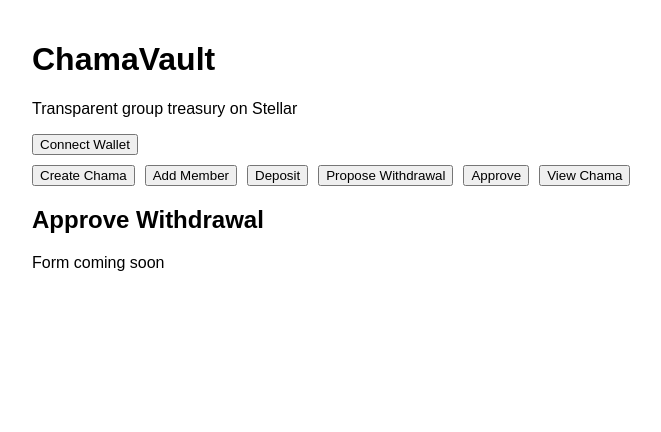
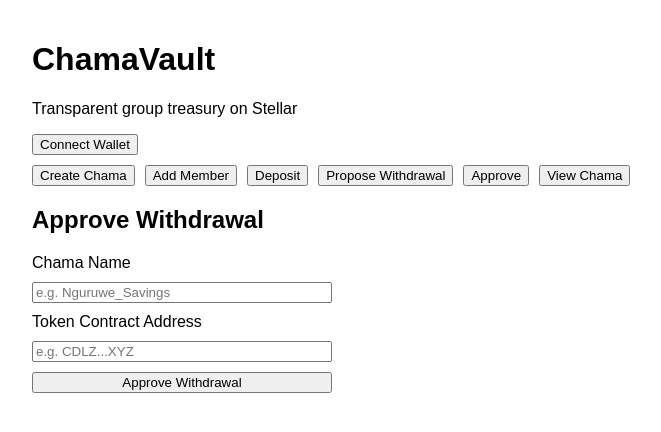
Before and after one commit to Gh7-Dev/ChamaWallet, a React (Vite) app in the folder chamavault-frontend/: page / in a window 1280 px wide. Both pictures are taken after a click on the button "Approve". Shown: the top 432 px of the page, without its empty margins (308-969 px from the left). Built offline with nearby package versions, Linux system fonts and the light colour scheme.

Commit message:
Implement View Chama, Approve Withdrawal, fix timeouts and error handling

```diff
--- a/chamavault-frontend/src/App.jsx
+++ b/chamavault-frontend/src/App.jsx
@@ -44,8 +44,8 @@
         {page === "addMember" && <AddMember walletAddress={walletAddress} />}
         {page === "deposit" && <Deposit walletAddress={walletAddress} />}
         {page === "propose" && <ProposeWithdrawal walletAddress={walletAddress} />}
-        {page === "approve" && <ApproveWithdrawal />}
-        {page === "view" && <ViewChama />}
+        {page === "approve" && <ApproveWithdrawal walletAddress={walletAddress} />}
+        {page === "view" && <ViewChama walletAddress={walletAddress} />}
       </div>
     </div>
   );
@@ -84,7 +84,7 @@
             new Address(walletAddress).toScVal()
           )
         )
-        .setTimeout(30)
+        .setTimeout(120)
         .build();
 
       const prepared = await server.prepareTransaction(tx);
@@ -159,7 +159,7 @@
             new Address(newMember).toScVal()
           )
         )
-        .setTimeout(30)
+        .setTimeout(120)
         .build();
 
       const prepared = await server.prepareTransaction(tx);
@@ -243,7 +243,7 @@
             nativeToScVal(ledger.sequence + 100, { type: "u32" })
           )
         )
-        .setTimeout(30)
+        .setTimeout(120)
         .build();
       const preparedApprove = await server.prepareTransaction(approveTx);
       const approveSign = await signTransaction(preparedApprove.toXDR(), { networkPassphrase: Networks.TESTNET });
@@ -274,7 +274,7 @@
             nativeToScVal(amountInStroops, { type: "i128" })
           )
         )
-        .setTimeout(30)
+        .setTimeout(120)
         .build();
       const preparedDeposit = await server.prepareTransaction(depositTx);
       const depositSign = await signTransaction(preparedDeposit.toXDR(), { networkPassphrase: Networks.TESTNET });
@@ -363,7 +363,7 @@
             new Address(recipient).toScVal()
           )
         )
-        .setTimeout(30)
+        .setTimeout(120)
         .build();
 
       const prepared = await server.prepareTransaction(tx);
@@ -407,11 +407,133 @@
     </div>
   );
 }
-function ApproveWithdrawal() {
-  return <div><h2>Approve Withdrawal</h2><p>Form coming soon</p></div>;
+function ApproveWithdrawal({ walletAddress }) {
+  const [chamaName, setChamaName] = useState("");
+  const [tokenId, setTokenId] = useState("");
+  const [status, setStatus] = useState("");
+
+  const handleApprove = async () => {
+    if (!chamaName) { setStatus("Please enter a chama name"); return; }
+    if (!tokenId) { setStatus("Please enter a token contract address"); return; }
+    if (!walletAddress) { setStatus("Please connect wallet first"); return; }
+    try {
+      setStatus("Building transaction...");
+      const StellarSdk = await import("@stellar/stellar-sdk");
+      const { Contract, TransactionBuilder, Networks, BASE_FEE, nativeToScVal, Address } = StellarSdk;
+      const server = new StellarSdk.rpc.Server("https://soroban-testnet.stellar.org");
+      const { signTransaction } = await import("@stellar/freighter-api");
+
+      const account = await server.getAccount(walletAddress);
+      const tx = new TransactionBuilder(account, { fee: "1000000", networkPassphrase: Networks.TESTNET })
+        .addOperation(
+          new Contract(CONTRACT_ID).call(
+            "approve_withdrawal",
+            nativeToScVal(chamaName.replace(/ /g, "_"), { type: "symbol" }),
+            new Address(walletAddress).toScVal(),
+            new Address(tokenId).toScVal()
+          )
+        )
+        .setTimeout(60)
+        .build();
+
+      const prepared = await server.prepareTransaction(tx);
+      const signResult = await signTransaction(prepared.toXDR(), { networkPassphrase: Networks.TESTNET });
+      if (signResult.error) throw new Error(signResult.error);
+      const result = await server.sendTransaction(
+        StellarSdk.TransactionBuilder.fromXDR(signResult.signedTxXdr, Networks.TESTNET)
+      );
+      if (result.status === "ERROR") throw new Error(JSON.stringify(result.errorResult));
+
+      setStatus("Confirming...");
+      let confirmed;
+      for (let i = 0; i < 30; i++) {
+        await new Promise(r => setTimeout(r, 2000));
+        confirmed = await server.getTransaction(result.hash);
+        if (confirmed.status !== "NOT_FOUND") break;
+      }
+      if (confirmed.status === "SUCCESS") {
+        setStatus("Approval submitted! Tx: " + result.hash);
+      } else {
+        throw new Error("Transaction failed: " + confirmed.status);
+      }
+    } catch (err) {
+      setStatus("Error: " + (err?.message || JSON.stringify(err)));
+    }
+  };
+
+  return (
+    <div>
+      <h2>Approve Withdrawal</h2>
+      <div style={{ display: "flex", flexDirection: "column", gap: "10px", maxWidth: "300px" }}>
+        <label>Chama Name</label>
+        <input type="text" value={chamaName} onChange={(e) => setChamaName(e.target.value.replace(/ /g, "_"))} placeholder="e.g. Nguruwe_Savings" />
+        <label>Token Contract Address</label>
+        <input type="text" value={tokenId} onChange={(e) => setTokenId(e.target.value.trim())} placeholder="e.g. CDLZ...XYZ" />
+        <button onClick={handleApprove}>Approve Withdrawal</button>
+        {status && <p>{status}</p>}
+      </div>
+    </div>
+  );
 }
-function ViewChama() {
-  return <div><h2>View Chama</h2><p>Form coming soon</p></div>;
+function ViewChama({ walletAddress }) {
+  const [chamaName, setChamaName] = useState("");
+  const [chama, setChama] = useState(null);
+  const [status, setStatus] = useState("");
+
+  const handleView = async () => {
+    if (!chamaName) { setStatus("Please enter a chama name"); return; }
+    if (!walletAddress) { setStatus("Please connect wallet first"); return; }
+    try {
+      setStatus("Fetching...");
+      const StellarSdk = await import("@stellar/stellar-sdk");
+      const { Contract, nativeToScVal, scValToNative, rpc, Account, TransactionBuilder, Networks } = StellarSdk;
+      const server = new rpc.Server("https://soroban-testnet.stellar.org");
+
+      const result = await server.simulateTransaction(
+        new TransactionBuilder(
+          new Account(walletAddress, "0"),
+          { fee: "100", networkPassphrase: Networks.TESTNET }
+        )
+          .addOperation(
+            new Contract(CONTRACT_ID).call(
+              "get_chama",
+              nativeToScVal(chamaName.replace(/ /g, "_"), { type: "symbol" })
+            )
+          )
+          .setTimeout(120)
+          .build()
+      );
+
+      if (rpc.Api.isSimulationError(result)) throw new Error(result.error);
+      const data = scValToNative(result.result.retval);
+      setChama(data);
+      setStatus("");
+    } catch (err) {
+      setStatus("Error: " + (err?.message || JSON.stringify(err)));
+      setChama(null);
+    }
+  };
+
+  return (
+    <div>
+      <h2>View Chama</h2>
+      <div style={{ display: "flex", flexDirection: "column", gap: "10px", maxWidth: "300px" }}>
+        <label>Chama Name</label>
+        <input type="text" value={chamaName} onChange={(e) => setChamaName(e.target.value.replace(/ /g, "_"))} placeholder="e.g. Nguruwe_Savings" />
+        <button onClick={handleView}>View</button>
+        {status && <p>{status}</p>}
+      </div>
+      {chama && (
+        <div style={{ marginTop: "20px" }}>
+          <p><strong>Name:</strong> {chama.name}</p>
+          <p><strong>Admin:</strong> {chama.admin}</p>
+          <p><strong>Balance:</strong> {(Number(chama.balance) / 1e7).toFixed(7)} XLM</p>
+          <p><strong>Members ({chama.members.length}):</strong></p>
+          <ul>{chama.members.map((m, i) => <li key={i}>{m}</li>)}</ul>
+        </div>
+      )}
+    </div>
+  );
 }
 
 export default App;
```
